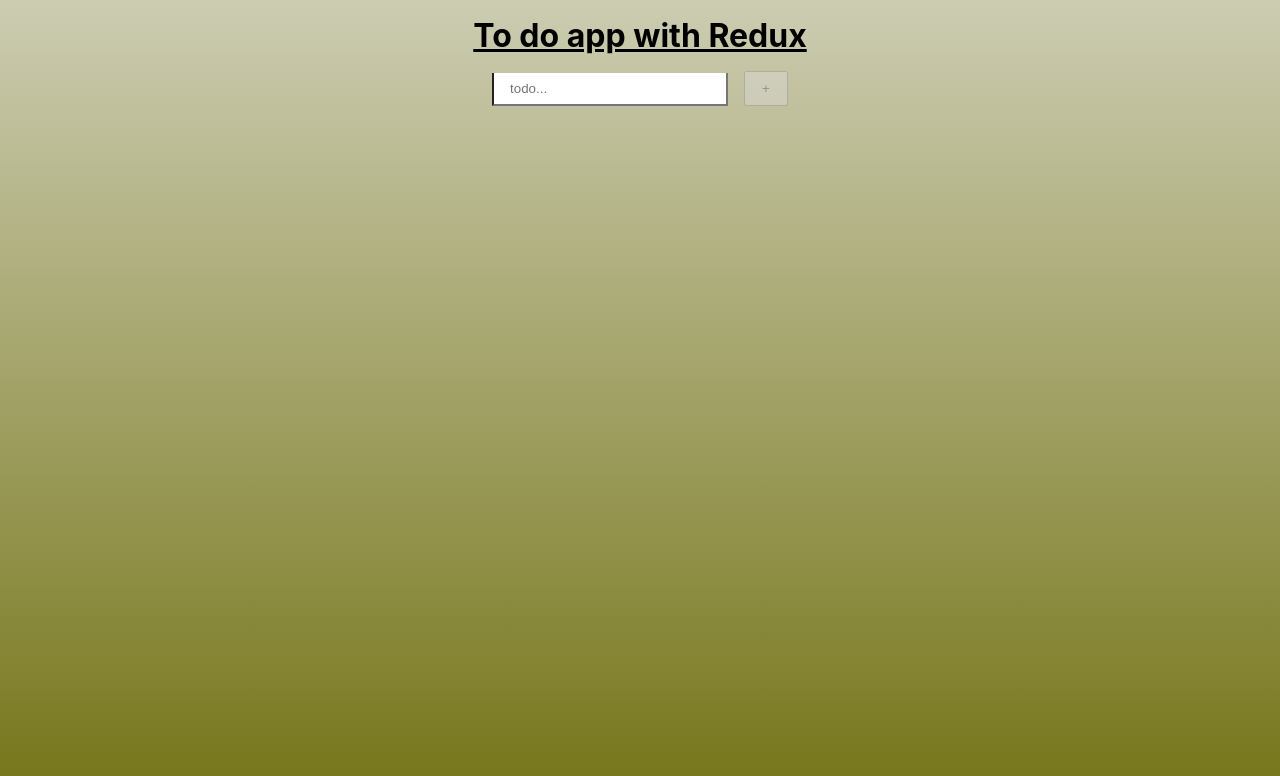
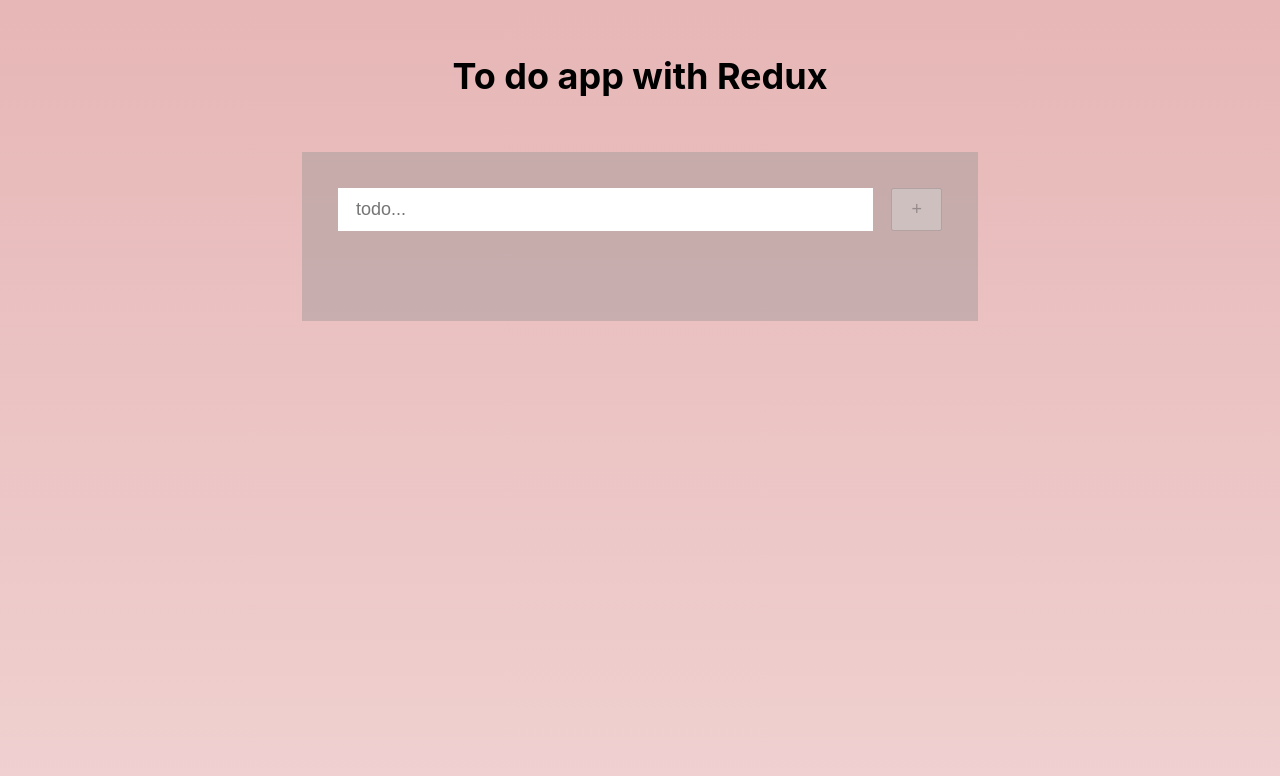
Before and after one commit to Mimmofalena/Todo-REDUX, a React (Create React App) app: page / in a window 1280 px wide. Shown: the top 776 px of the page. Built offline with nearby package versions, Linux system fonts and the light colour scheme.

Commit message:
layout improved

```diff
--- a/package.json
+++ b/package.json
@@ -1,22 +1,27 @@
 {
   "name": "to-do-app-readux",
+  "homepage": "https://mimmofalena.github.io/Todo-REDUX/",
   "version": "0.1.0",
   "private": true,
   "dependencies": {
     "@testing-library/jest-dom": "^5.14.1",
     "@testing-library/react": "^11.2.7",
     "@testing-library/user-event": "^12.8.3",
+    "gh-pages": "^3.2.3",
     "react": "^17.0.2",
     "react-dom": "^17.0.2",
     "react-redux": "^7.2.5",
     "react-scripts": "4.0.3",
     "redux-logger": "^3.0.6",
+    "save-dev": "0.0.1-security",
     "web-vitals": "^1.1.2"
   },
   "scripts": {
     "start": "react-scripts start",
     "build": "react-scripts build",
     "test": "react-scripts test",
+    "predeploy": "npm run build",
+    "deploy": "gh-pages -d build",
     "eject": "react-scripts eject"
   },
   "eslintConfig": {
--- a/src/App.css
+++ b/src/App.css
@@ -1,16 +1,14 @@
 .App {
   text-align: center;
-
+  padding: 2rem;
 }
 
 .title {
- padding: 1rem;
- }
+  font-size: 2em;
+  padding: 1rem;
+  margin-bottom: 2rem;
+}
 
- input {
-   background: border-box;
-  border-top: none;
-  width: 200px;
-  padding:5px;
-
- }
+input {
+  border: none;
+}
--- a/src/App.js
+++ b/src/App.js
@@ -4,27 +4,9 @@
 // import TodoList from './components/TodoList';
 
 function App() {
-  // console.log(store.getState());
-
-  // store.dispatch({
-  //   type: "BUG_ADDED",
-  //   payload: {
-  //     description: "BUG 2",
-  //   },
-  // });
-
-  // store.dispatch({
-  //   type: "BUG_REMOVED",
-  //   payload: {
-  //     id: 1,
-  //   },
-  // });
-  // console.log(store.getState());
   return (
     <div className="App">
-      <h1 className="title" style={{ textDecoration: "underline" }}>
-        To do app with Redux
-      </h1>
+      <h1 className="title">To do app with Redux</h1>
       <TodoForm />
       {/* <TodoList/> */}
     </div>
--- a/src/components/TodoItem.module.css
+++ b/src/components/TodoItem.module.css
@@ -3,39 +3,50 @@
   flex-direction: column;
   justify-content: center;
   align-items: center;
+  width: 50%;
+  margin: 0 auto;
+  padding: 2rem;
+  background-color: rgba(165, 156, 156, 0.5);
 }
 
 .form {
-  margin-bottom: 1rem;
-  width: 300px;
+  margin-bottom: 2rem;
+  display: flex;
+  justify-content: space-between;
+  width: 100%;
+  margin-bottom: 3rem;
+  /* width: 600px; */
 }
 
 .input {
   background-color: white;
   padding: 0.5rem 1rem;
-  margin-right: 0.5rem;
+  width: 100%;
+
+  /* margin-right: 0.5rem; */
 }
 .button {
   padding: 0.5rem 1rem;
-  /* height: 0.5rem;
-  width: 1rem; */
-  margin-left: 0.5rem;
+  margin-left: 1rem;
+}
+
+.listContainer {
+  width: 100%;
 }
 .listItem {
   display: flex;
   justify-content: space-between;
   align-items: center;
-  width: 300px;
+  width: 100%;
   margin-bottom: 1rem;
-  padding: 0.5rem;
   position: relative;
 }
 
 .listItem li {
   background-color: white;
-  padding: 0.5rem;
+  padding: 0.5rem 1rem;
   text-align: start;
-  width: 300px;
+  width: 100%;
   text-overflow: ellipsis;
   overflow: hidden;
 }
--- a/src/components/TodoList.js
+++ b/src/components/TodoList.js
@@ -5,7 +5,7 @@
 const TodoList = (props) => {
   console.log(props.state);
   return (
-    <ul>
+    <ul className={classes.listContainer}>
       {props.state.map((todo) => {
         return (
           <div
@@ -25,7 +25,7 @@
               }
             ></div>
             <button onClick={props.delete} className={classes.button}>
-              Delete
+              -
             </button>
           </div>
         );
--- a/src/index.css
+++ b/src/index.css
@@ -3,12 +3,13 @@
   padding: 0;
   text-decoration: none;
   list-style-type: none;
+  font-size: 18px;
 }
 
 body {
   margin: 0;
   padding: 0;
-  background-image: linear-gradient(#ccccb2, #757519);
+  background-image: linear-gradient(#e7b6b6, #e7b6b6a2);
   min-height: 100vh;
   font-family: -apple-system, BlinkMacSystemFont, "Segoe UI", "Roboto", "Oxygen",
     "Ubuntu", "Cantarell", "Fira Sans", "Droid Sans", "Helvetica Neue",
```
Also changed, not shown: 1 other file (tests, documents, lock files or other folders).
